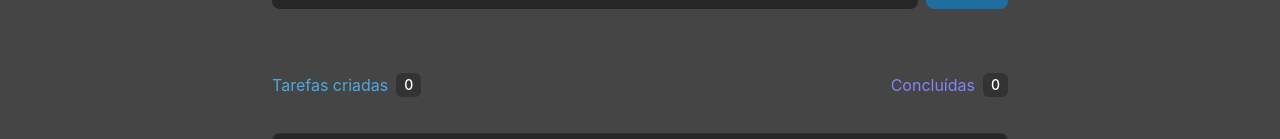
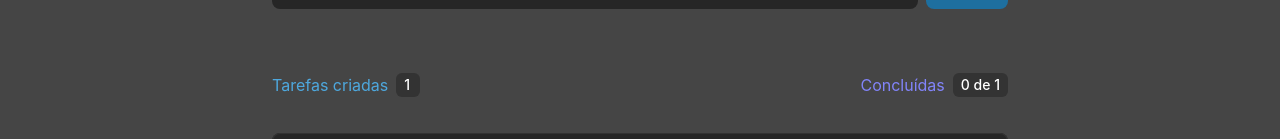
Before and after one commit to felipecfb/todo-list-ignite, a React (Vite) app: page / in a window 1280 px wide. Both pictures are taken after a click on the button "Criar". Shown: the part 218-357 px from the top of the page. Built offline with nearby package versions, Linux system fonts and the light colour scheme.

Commit message:
✨ feat: Completing challenge

```diff
--- a/src/App.tsx
+++ b/src/App.tsx
@@ -7,11 +7,19 @@ import { useTask } from "./hooks/tasks";
 function App() {
   const { tasks, createTask, deleteTask, doneTask } = useTask();
 
+  const tasksCompleted = tasks.filter((task) => task.done).length;
+
   return (
     <Flex bg="background" direction="column" minH="100vh">
       <Header />
       <Input handleCreate={createTask} />
-      <TaskList tasks={tasks} deleteTask={deleteTask} doneTask={doneTask} />
+      <TaskList
+        tasks={tasks}
+        deleteTask={deleteTask}
+        doneTask={doneTask}
+        tasksCreated={tasks.length}
+        tasksCompleted={tasksCompleted}
+      />
     </Flex>
   );
 }
--- a/src/components/TaskList/Body.tsx
+++ b/src/components/TaskList/Body.tsx
@@ -16,9 +16,11 @@ type Props = {
 };
 
 export function Body({ tasks, deleteTask, doneTask }: Props) {
+  console.log(tasks);
+
   return (
     <Flex justify="center" align="center" direction="column">
-      {tasks ? (
+      {tasks.length !== 0 ? (
         tasks.map((task) => (
           <Flex
             w="100%"
@@ -36,6 +38,7 @@ export function Body({ tasks, deleteTask, doneTask }: Props) {
                 borderColor={task.done ? "purple" : "blue"}
                 borderRadius="100%"
                 size="md"
+                cursor="pointer"
                 onClick={() => doneTask(task.id)}
               >
                 {task.done && <CheckIcon color="white" w={2} h={2} />}
@@ -48,6 +51,7 @@ export function Body({ tasks, deleteTask, doneTask }: Props) {
               </Text>
               <DeleteIcon
                 color="gray.300"
+                cursor="pointer"
                 onClick={() => deleteTask(task.id)}
               />
             </HStack>
--- a/src/components/TaskList/Header.tsx
+++ b/src/components/TaskList/Header.tsx
@@ -1,6 +1,11 @@
 import { Flex, Tag, Text } from "@chakra-ui/react";
 
-export function Header() {
+type Props = {
+  tasksCreated: number;
+  tasksCompleted: number;
+};
+
+export function Header({ tasksCreated, tasksCompleted }: Props) {
   return (
     <Flex align="center" justify="space-between" w="100%" mb="6">
       <Flex>
@@ -8,7 +13,7 @@ export function Header() {
           Tarefas criadas
         </Text>
         <Tag bg="gray.400" color="white">
-          0
+          {tasksCreated}
         </Tag>
       </Flex>
       <Flex>
@@ -16,7 +21,7 @@ export function Header() {
           Concluídas
         </Text>
         <Tag bg="gray.400" color="white">
-          0
+          {tasksCreated === 0 ? 0 : `${tasksCompleted} de ${tasksCreated}`}
         </Tag>
       </Flex>
     </Flex>
--- a/src/components/TaskList/index.tsx
+++ b/src/components/TaskList/index.tsx
@@ -6,20 +6,28 @@ type Task = {
   id: number;
   title: string;
   done: boolean;
-}
+};
 
 type Props = {
   tasks: Task[];
+  tasksCreated: number;
+  tasksCompleted: number;
   deleteTask: (id: number) => void;
   doneTask: (id: number) => void;
-}
+};
 
-export function TaskList({ tasks, deleteTask, doneTask }: Props) {
+export function TaskList({
+  tasks,
+  tasksCreated,
+  tasksCompleted,
+  deleteTask,
+  doneTask,
+}: Props) {
   return (
-      <Box maxW="736px" mx="auto" w="100%" mt="16">
-        <Header />
-        {!tasks && <Divider colorScheme="gray.400" />}
-        <Body tasks={tasks} deleteTask={deleteTask} doneTask={doneTask} />
-      </Box>
+    <Box maxW="736px" mx="auto" w="100%" mt="16">
+      <Header tasksCreated={tasksCreated} tasksCompleted={tasksCompleted} />
+      {tasks.length === 0 && <Divider colorScheme="gray.400" />}
+      <Body tasks={tasks} deleteTask={deleteTask} doneTask={doneTask} />
+    </Box>
   );
 }
```
